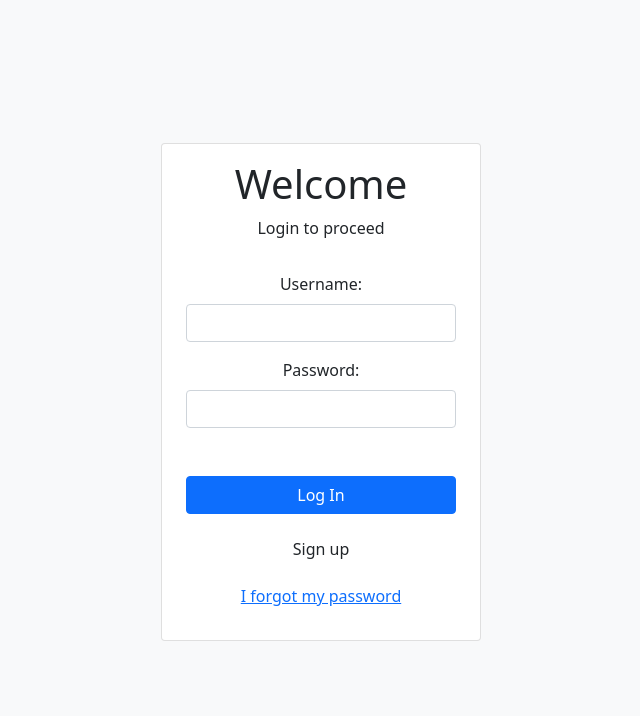
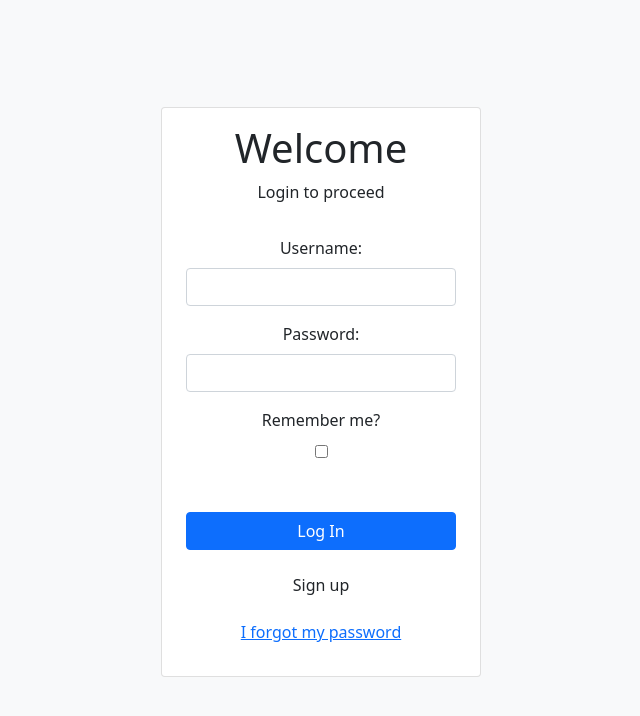
Before and after one commit to FilipKrawiec/spring-security, a Spring app: page /loginPage in a window 1280 px wide. Shown: the top 716 px of the page, without its empty margins (319-959 px from the left). Run offline with Thymeleaf, Linux system fonts and the light colour scheme; the template is opened without the code that fills it, so the values that code supplies are empty.

Commit message:
feat[03] Simple remember-me flow added

```diff
--- a/core-service/src/main/kotlin/com/krawart/spring/security/tutorial/shared/application/config/AuthorizationConfiguration.kt
+++ b/core-service/src/main/kotlin/com/krawart/spring/security/tutorial/shared/application/config/AuthorizationConfiguration.kt
@@ -41,6 +41,7 @@ class AuthorizationConfiguration(
             .loginProcessingUrl("/login/process")
             .loginPage("/login")
             .and().httpBasic()
+            .and().rememberMe()
             .and().logout().permitAll()
             .logoutRequestMatcher(AntPathRequestMatcher("/logout/process", "POST"))
     }
--- a/core-service/src/main/resources/templates/loginPage.html
+++ b/core-service/src/main/resources/templates/loginPage.html
@@ -38,6 +38,17 @@
               />
             </div>
           </div>
+          <div class="mb-3">
+            <label class="form-label" for="remember"> Remember me? </label>
+            <div class="col-xs-10">
+              <input
+                id="remember"
+                type="checkbox"
+                name="remember-me"
+                value="true"
+              />
+            </div>
+          </div>
           <div class="form-actions mt-5">
             <input type="submit" class="btn btn-primary w-100" value="Log In" />
           </div>
```
